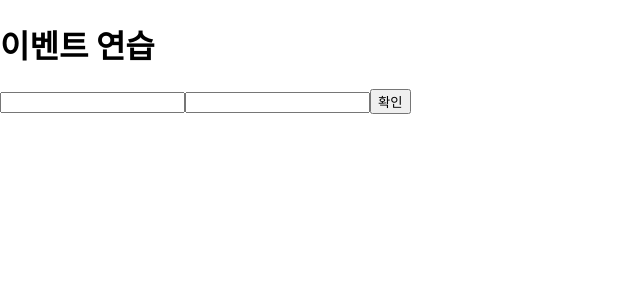
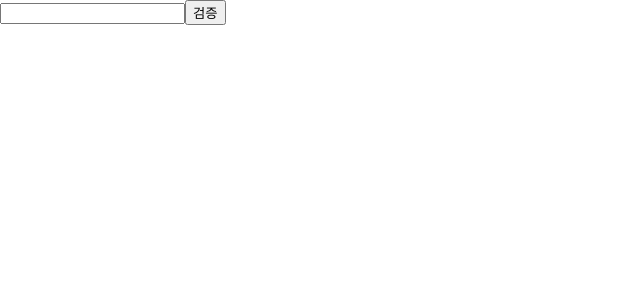
Before and after one commit to Jetom88/react_book, a React (Create React App) app: page / in a window 1280 px wide. Shown: the top 300 px of the page, without its empty margins (0-640 px from the left). Built offline with nearby package versions, Linux system fonts and the light colour scheme.

Commit message:
ref 실습-focus

```diff
--- a/src/App.js
+++ b/src/App.js
@@ -1,23 +1,14 @@
-import React, { useState } from "react";
-import EventPractice from "./EventPractice";
+import ValidationSample from "./ValidationSample";
+import React, { Component } from "react";
 
-function App() {
-  const [message, setMessage] = useState("");
-  const onClickEnter = () => setMessage("안녕");
-  const onClickLeave = () => setMessage("ㅃ2");
-  const [color, setColor] = useState("black");
-
-  //이벤트 사용시 주의 사항
-  //1.카멜 표기법으로 작성(onClick, onKeyUp)
-  //2. 자바스크립트 코드가 아닌 함수 형태의 값을 전달
-  //3. DOM 요소에만 이벤트 설정 가능 <MyComponent onClick={~~~}/>
-  //props를 컴포넌트 내부의 DOM 이벤트로 설정할 수 있음!
-
-  return (
-    <div className="App">
-      <EventPractice />
-    </div>
-  );
+class App extends Component {
+  render() {
+    return (
+      <div>
+        <ValidationSample />
+      </div>
+    );
+  }
 }
 
 export default App;
--- /dev/null
+++ b/src/ValidationSample.css
@@ -0,0 +1,7 @@
+.success {
+  background: lightgreen;
+}
+
+.failure {
+  background: lightcoral;
+}
--- /dev/null
+++ b/src/ValidationSample.js
@@ -0,0 +1,46 @@
+import React, { Component } from "react";
+import "./ValidationSample.css";
+
+class ValidationSample extends Component {
+  state = {
+    password: "",
+    clicked: false,
+    validated: false,
+  };
+
+  handleChange = (e) => {
+    this.setState({
+      password: e.target.value,
+    });
+  };
+
+  handleButtonClick = () => {
+    this.setState({
+      clicked: true,
+      validated: this.state.password === "0000",
+    });
+    this.input.focus();
+  };
+  render() {
+    return (
+      <div>
+        <input
+          ref={(ref) => (this.input = ref)}
+          type="password"
+          value={this.state.password}
+          onChange={this.handleChange}
+          className={
+            this.state.clicked
+              ? this.state.validated
+                ? "success"
+                : "failure"
+              : ""
+          }
+        />
+        <button onClick={this.handleButtonClick}>검증</button>
+      </div>
+    );
+  }
+}
+
+export default ValidationSample;
```
